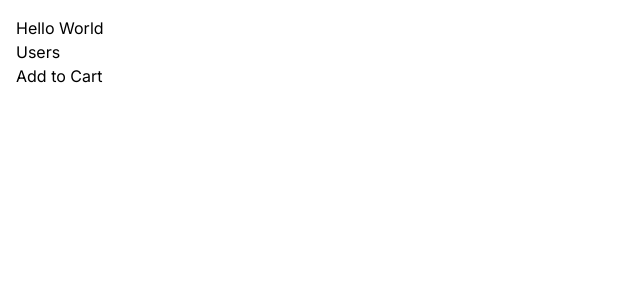
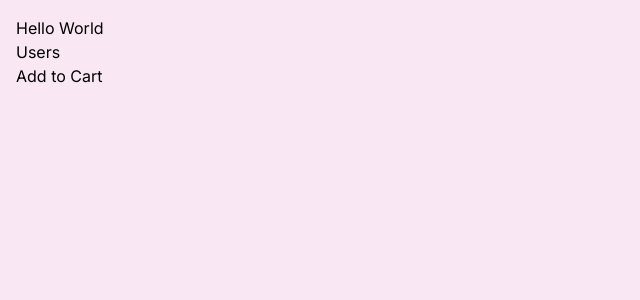
Before and after one commit to hihihien/theerastracker, a Next.js app in the folder erastracker/: page / in a window 1280 px wide. Shown: the top 300 px of the page, without its empty margins (0-640 px from the left). Built offline with nearby package versions, Linux system fonts and the light colour scheme.

Commit message:
update pakages, install daisyUI

```diff
--- a/erastracker/app/layout.tsx
+++ b/erastracker/app/layout.tsx
@@ -15,7 +15,7 @@
   children: React.ReactNode
 }) {
   return (
-    <html lang="en">
+    <html lang="en" data-theme="valentine">
       <body className={inter.className}>{children}</body>
     </html>
   )
--- a/erastracker/package.json
+++ b/erastracker/package.json
@@ -21,5 +21,8 @@
     "react-dom": "18.3.1",
     "tailwindcss": "3.4.10",
     "typescript": "5.5.4"
+  },
+  "devDependencies": {
+    "daisyui": "^4.12.10"
   }
 }
--- a/erastracker/tailwind.config.ts
+++ b/erastracker/tailwind.config.ts
@@ -15,6 +15,9 @@
       },
     },
   },
-  plugins: [],
+  plugins: [require('daisyui'),],
+  daisyui: {
+    themes: ["light", "dark", "cupcake", "valentine"],
+  },
 }
 export default config
```
Also changed, not shown: 1 other file (tests, documents, lock files or other folders).
